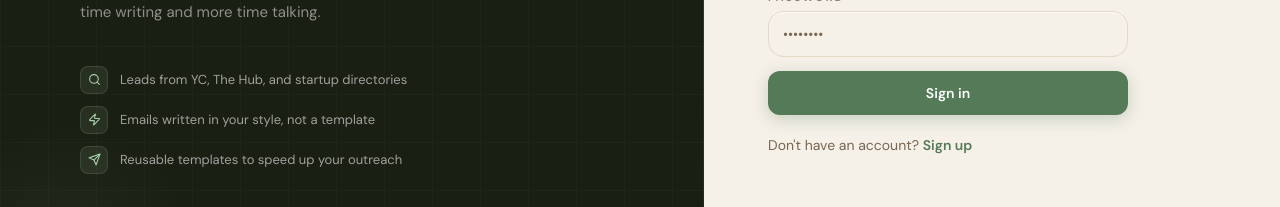
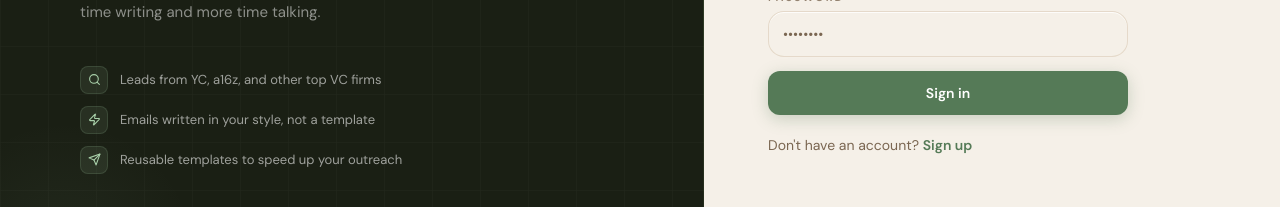
Before and after one commit to cx18121/sparrow, a React (Vite) app: page / in a window 1280 px wide. Shown: the part 482-689 px from the top of the page. Built offline with nearby package versions, Linux system fonts and the light colour scheme; no server answers.

Commit message:
Update lead source copy to YC, a16z, and top VC firms

```diff
--- a/src/components/Auth/AuthScreen.tsx
+++ b/src/components/Auth/AuthScreen.tsx
@@ -40,7 +40,7 @@ export default function AuthScreen() {
   }
 
   const features = [
-    { icon: Search, text: 'Leads from YC, The Hub, and startup directories' },
+    { icon: Search, text: 'Leads from YC, a16z, and other top VC firms' },
     { icon: Zap,    text: 'Emails written in your style, not a template' },
     { icon: Send,   text: 'Reusable templates to speed up your outreach' },
   ]
```
